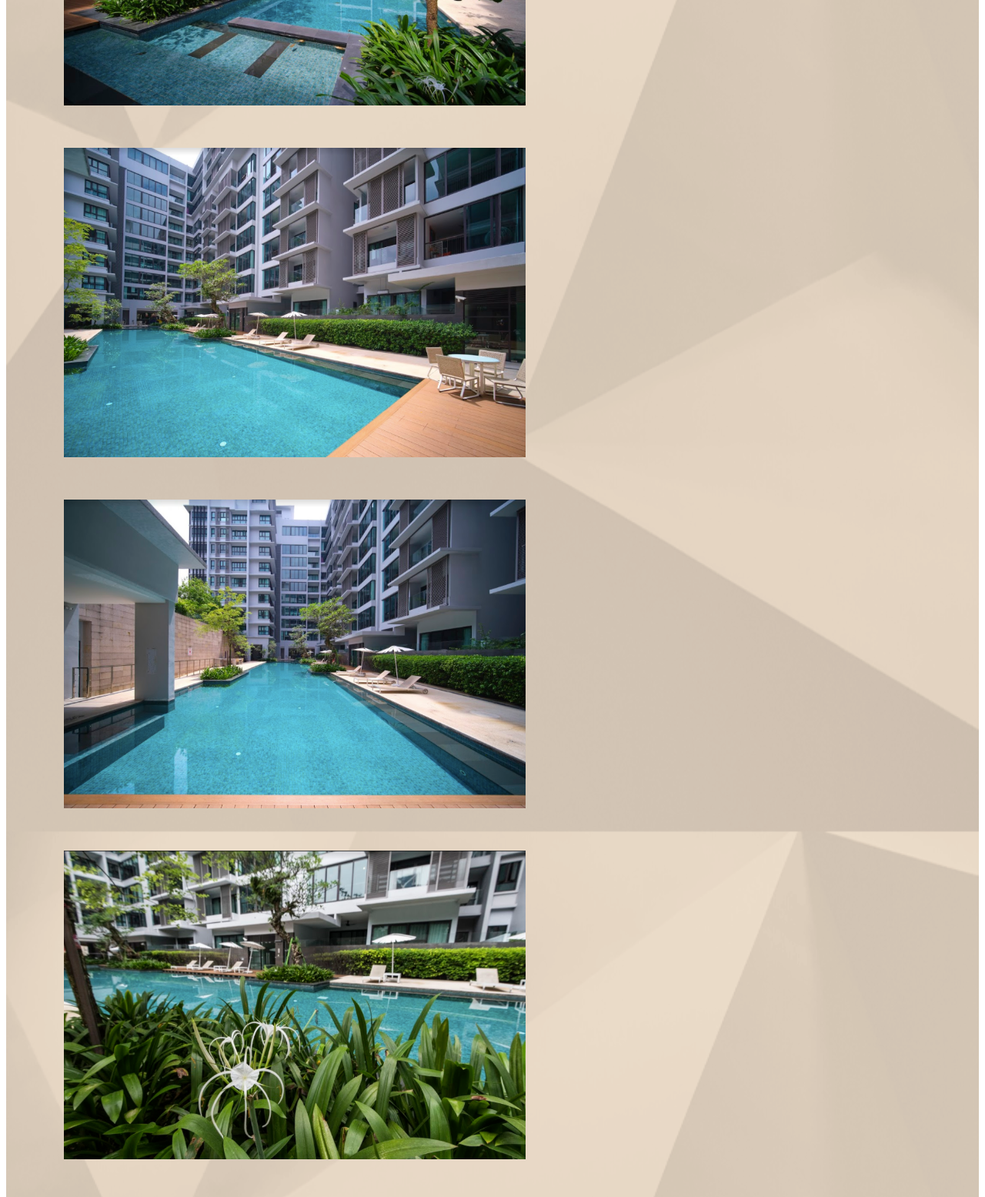
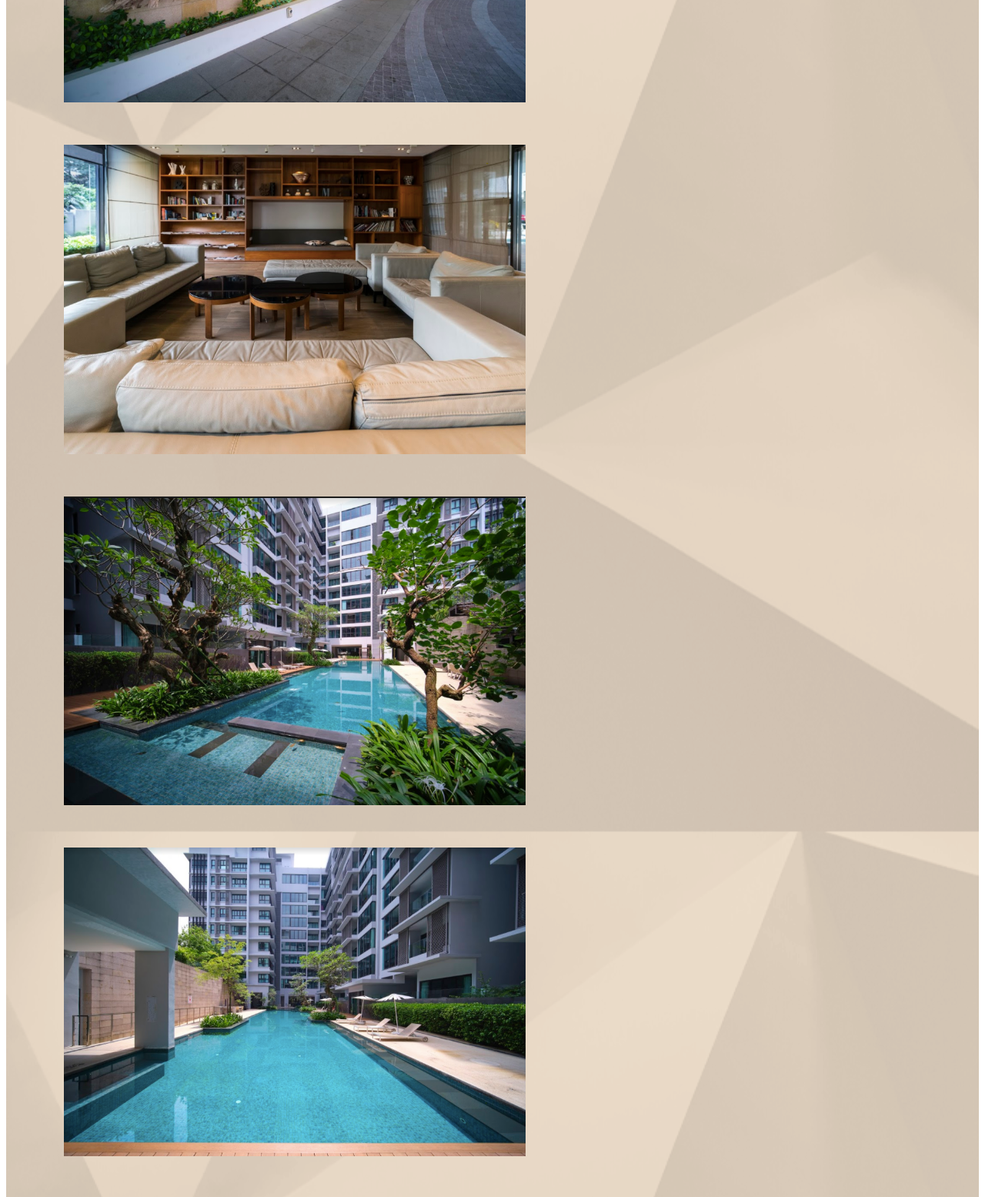
Before and after one commit to jinghuiwie/sastrauthant, a plain HTML site: page index.html in a window 1280 px wide. Shown: the part 3080-4635 px from the top of the page at 77% size. Drawn offline with Linux system fonts and the light colour scheme.

Commit message:
Add files via upload

```diff
--- a/index.html
+++ b/index.html
@@ -63,14 +63,12 @@
 
     <div class="gallery">
     <h1> ・Gallery・ </h1>
+    <img src="images/8.png" alt="GenKL" class="im">
+    <img src="images/7.png" alt="GenKL" class="im">
     <img src="images/1.png" alt="GenKL" class="im">
-    <img src="images/2.png" alt="GenKL" class="im">
     <img src="images/3.png" alt="GenKL" class="im">
-    <img src="images/4.png" alt="GenKL" class="im">
     <img src="images/5.png" alt="GenKL" class="im">
     <img src="images/6.png" alt="GenKL" class="im">
-    <img src="images/7.png" alt="GenKL" class="im">
-    <img src="images/8.png" alt="GenKL" class="im">
     </div>
 
     <div class="footer">
```
